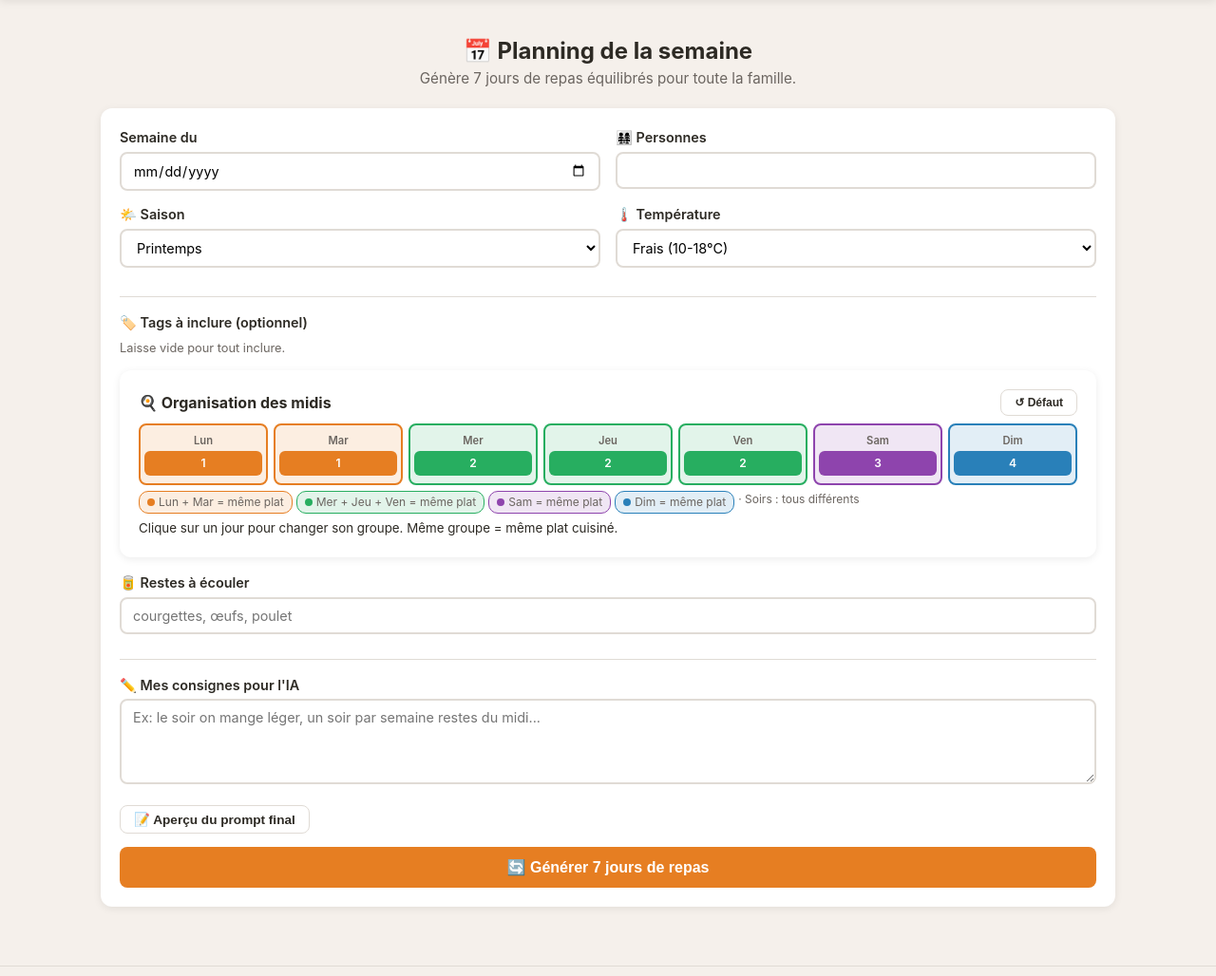
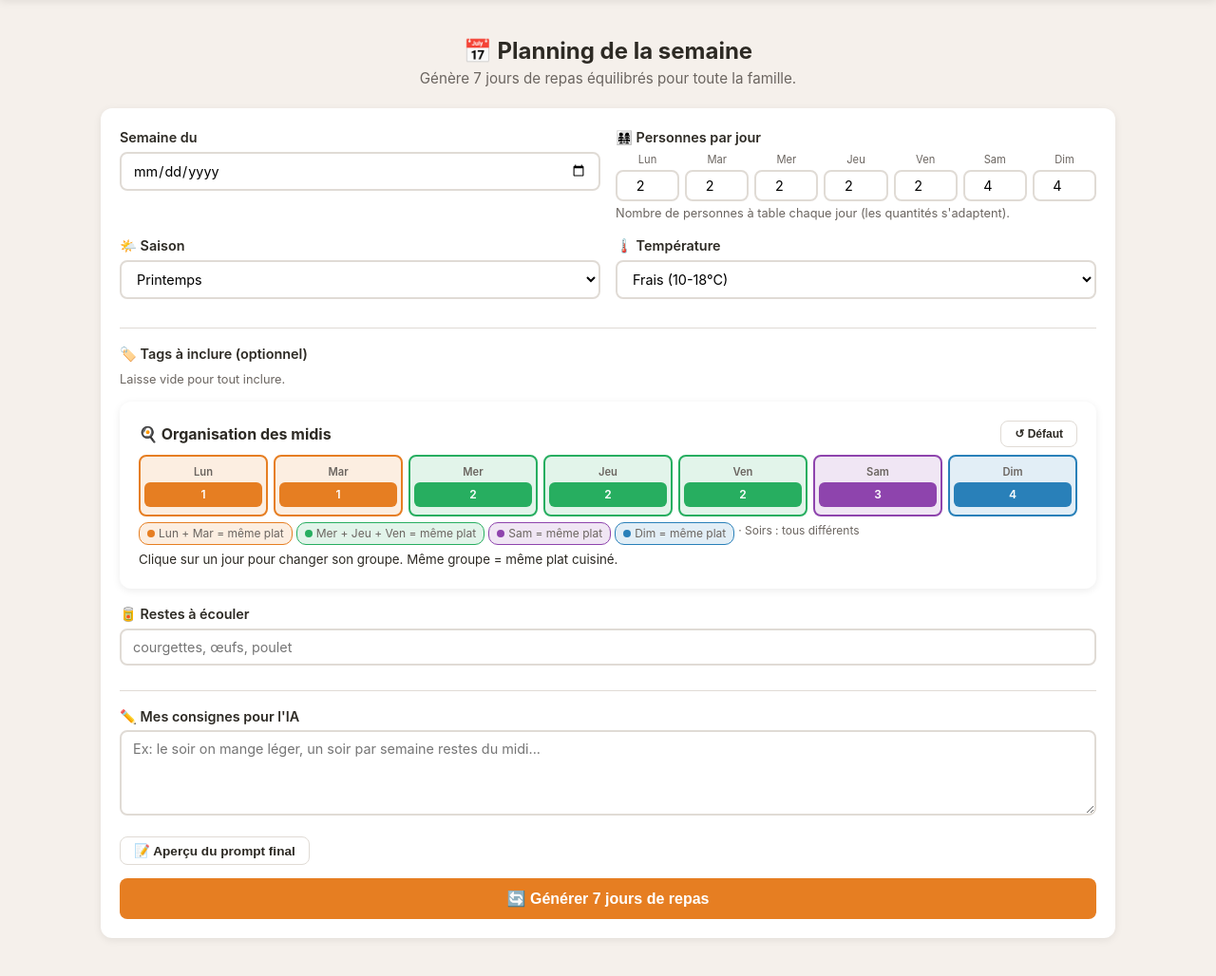
Before and after one commit to LapassetAlexis/RecetteApp, a FastAPI app: template app/templates/index.html in a window 1280 px wide. Shown: the part 55-1083 px from the top of the page at 95% size. Run offline with FastAPI, Linux system fonts and the light colour scheme; the template is opened without the code that fills it, so the values that code supplies are empty; some libraries are stand-ins or nearby versions.

Commit message:
feat: nombre de personnes par jour (7 inputs Lun→Dim)

```diff
--- a/app/llm_client.py
+++ b/app/llm_client.py
@@ -191,6 +191,7 @@ class LLMClient:
         recettes_exclues: list[str],
         custom_prompt: str = "",
         midi_groups: str = "1,1,2,2,2,3,4",
+        per_day: str = "2,2,2,2,2,4,4",
     ) -> list[dict[str, Any]]:
         recettes_str = json.dumps(
             [
@@ -224,7 +225,8 @@ class LLMClient:
 CONTEXTE :
 - Saison : {saison}
 - Température extérieure : {temperature}
-- Nombre de personnes : {nb_personnes}
+- Personnes par jour : Lun={per_day.split(',')[0]}, Mar={per_day.split(',')[1]}, Mer={per_day.split(',')[2]}, Jeu={per_day.split(',')[3]}, Ven={per_day.split(',')[4]}, Sam={per_day.split(',')[5]}, Dim={per_day.split(',')[6]}
+- Nombre de personnes max : {nb_personnes}
 - Ingrédients à forcer (restes) : {ingredients_force or "aucun"}
 - Recettes déjà utilisées récemment (à exclure) : {', '.join(recettes_exclues) or 'aucune'}
 
--- a/app/main.py
+++ b/app/main.py
@@ -197,9 +197,15 @@ async def historique(request: Request):
 async def generer(
     request: Request,
     week_start: str = Form(...),
+    nb_lun: int = Form(2),
+    nb_mar: int = Form(2),
+    nb_mer: int = Form(2),
+    nb_jeu: int = Form(2),
+    nb_ven: int = Form(2),
+    nb_sam: int = Form(4),
+    nb_dim: int = Form(4),
     saison: str = Form(...),
     temperature: str = Form(""),
-    nb_personnes: int = Form(4),
     ingredients_force: str = Form(""),
     tags: list[str] = Form([]),
     etat: str = Form(""),
@@ -207,6 +213,10 @@ async def generer(
     midi_groups: str = Form("1,1,2,2,2,3,4"),
 ):
     """Génère un planning via le LLM et sauvegarde."""
+    # Calculer le nb de personnes moyen pour les ingrédients
+    pers = [nb_lun, nb_mar, nb_mer, nb_jeu, nb_ven, nb_sam, nb_dim]
+    nb_personnes = max(pers)  # On prend le max pour les quantités
+    per_day = ",".join(str(p) for p in pers)
     try:
         # 1. Récupérer toutes les recettes Notion
         recettes = await notion.get_all_recipes()
@@ -259,6 +269,7 @@ async def generer(
             recettes_exclues=list(exclues),
             custom_prompt=custom_prompt,
             midi_groups=midi_groups,
+            per_day=per_day,
         )
 
         # 4. Associer chaque plat aux infos Notion
--- a/app/templates/index.html
+++ b/app/templates/index.html
@@ -17,8 +17,18 @@
             <input type="date" id="week_start" name="week_start" value="{{ week_start }}" required>
         </div>
         <div class="form-g">
-            <label for="nb_personnes">👨‍👩‍👧‍👧 Personnes</label>
-            <input type="number" id="nb_personnes" name="nb_personnes" value="{{ nb_personnes }}" min="1" max="20" required>
+            <label>👨‍👩‍👧‍👧 Personnes par jour</label>
+            <div style="display:grid;grid-template-columns:repeat(7,1fr);gap:6px;">
+                {% set jours = ['Lun','Mar','Mer','Jeu','Ven','Sam','Dim'] %}
+                {% set default_pers = [2,2,2,2,2,4,4] %}
+                {% for i in range(7) %}
+                <div style="text-align:center;">
+                    <div style="font-size:0.7rem;color:var(--t2);margin-bottom:2px;">{{ jours[i] }}</div>
+                    <input type="number" name="nb_{{ jours[i]|lower }}" value="{{ default_pers[i] }}" min="1" max="20" style="width:100%;text-align:center;padding:6px 2px;">
+                </div>
+                {% endfor %}
+            </div>
+            <small>Nombre de personnes à table chaque jour (les quantités s'adaptent).</small>
         </div>
     </div>
     <div class="form-r">
@@ -225,19 +235,22 @@ function buildMidiDesc(groups) {
 }
 
 function buildPrompt() {
+    const d = ['lun','mar','mer','jeu','ven','sam','dim'];
+    const days = ['Lundi','Mardi','Mercredi','Jeudi','Vendredi','Samedi','Dimanche'];
+    const pers = d.map(id => document.getElementById('nb_'+id)?.value || '2');
     const s = document.getElementById('saison')?.value || 'printemps';
     const t = document.getElementById('temperature')?.value || 'tempérée';
-    const n = document.getElementById('nb_personnes')?.value || 4;
     const r = document.getElementById('ingredients_force')?.value || 'aucun';
     const c = document.getElementById('custom_prompt')?.value || 'Aucune.';
     const groups = getGroups();
     const midiDesc = buildMidiDesc(groups);
+    const perDayStr = days.map((n,i) => `${n}=${pers[i]}`).join(', ');
     return `Génère un planning de 7 jours pour une famille.
 
 CONTEXTE :
 - Saison : ${s}
 - Température : ${t}
-- Personnes : ${n}
+- Personnes par jour : ${perDayStr}
 - Restes à écouler : ${r}
 
 CONSIGNES DE LA FAMILLE :
```
